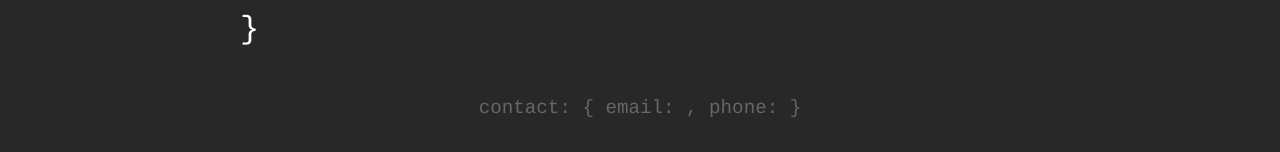
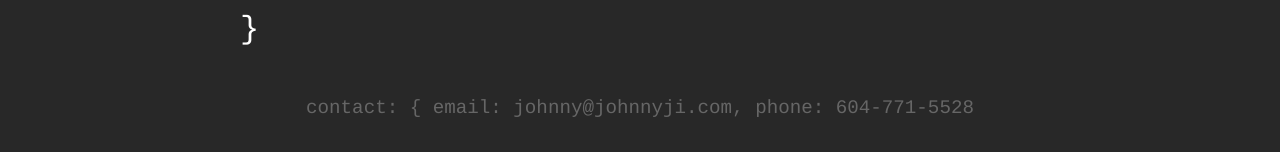
Before and after one commit to johnnyji/jekyll_blog, a Jekyll site: the page built from index.html, in a window 1280 px wide. Shown: the part 1530-1682 px from the top of the page. Built offline with Jekyll 4.4.1, drawn with Linux system fonts in a browser that asks for light colours; nearby versions of some CDN libraries.

Commit message:
add info to footer

```diff
--- a/_includes/footer.html
+++ b/_includes/footer.html
@@ -1,4 +1,4 @@
 <footer class="site-footer">
   <span>contact:</span> { email:
-  <a class="contact-info" href="mailto:johnny@johnnyji.com?subject=Hey Johnny!">{{ site.email }}</a>, phone: {{ site.phone_number }} }
+  <a class="contact-info" href="mailto:johnny@johnnyji.com?subject=Hey Johnny!">johnny@johnnyji.com</a>, phone: 604-771-5528
 </footer>
```
